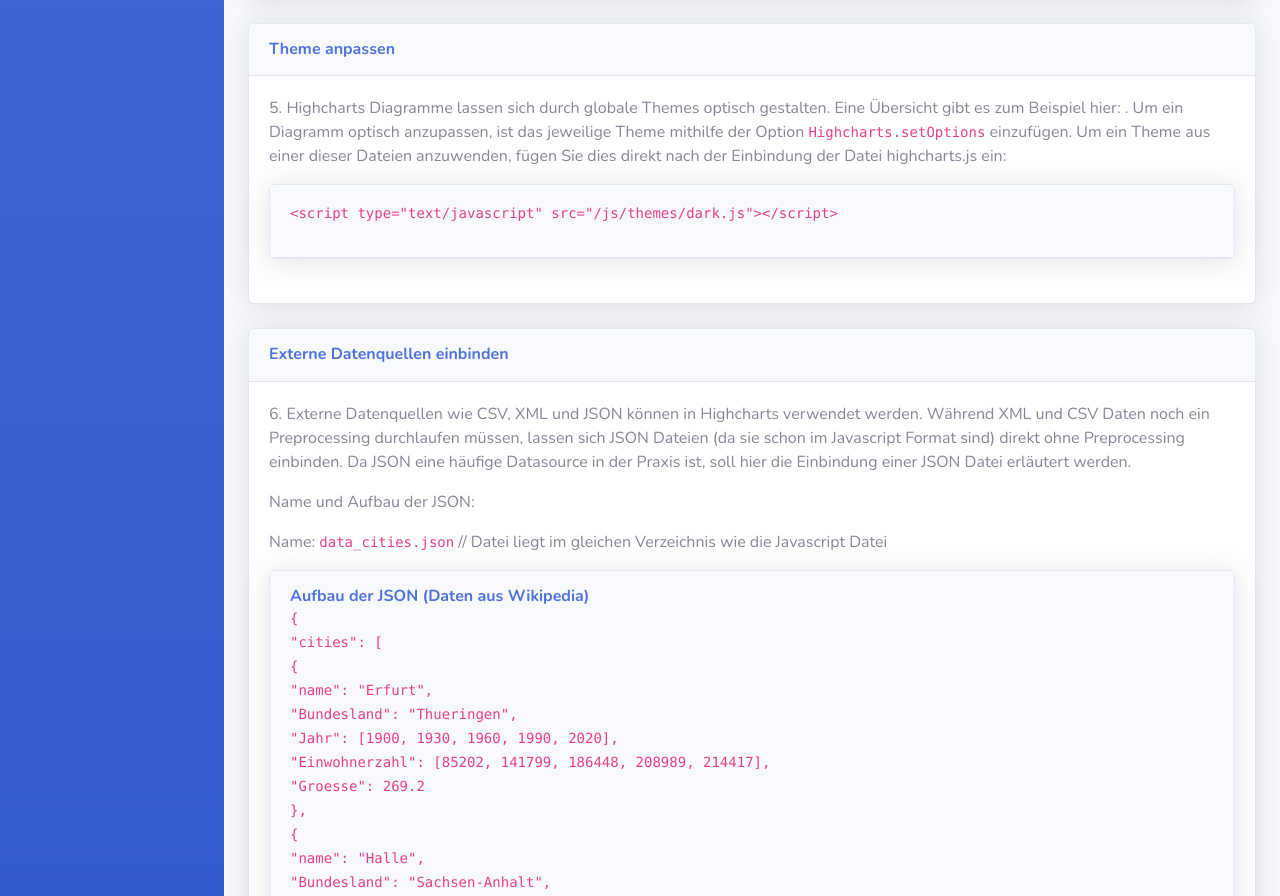
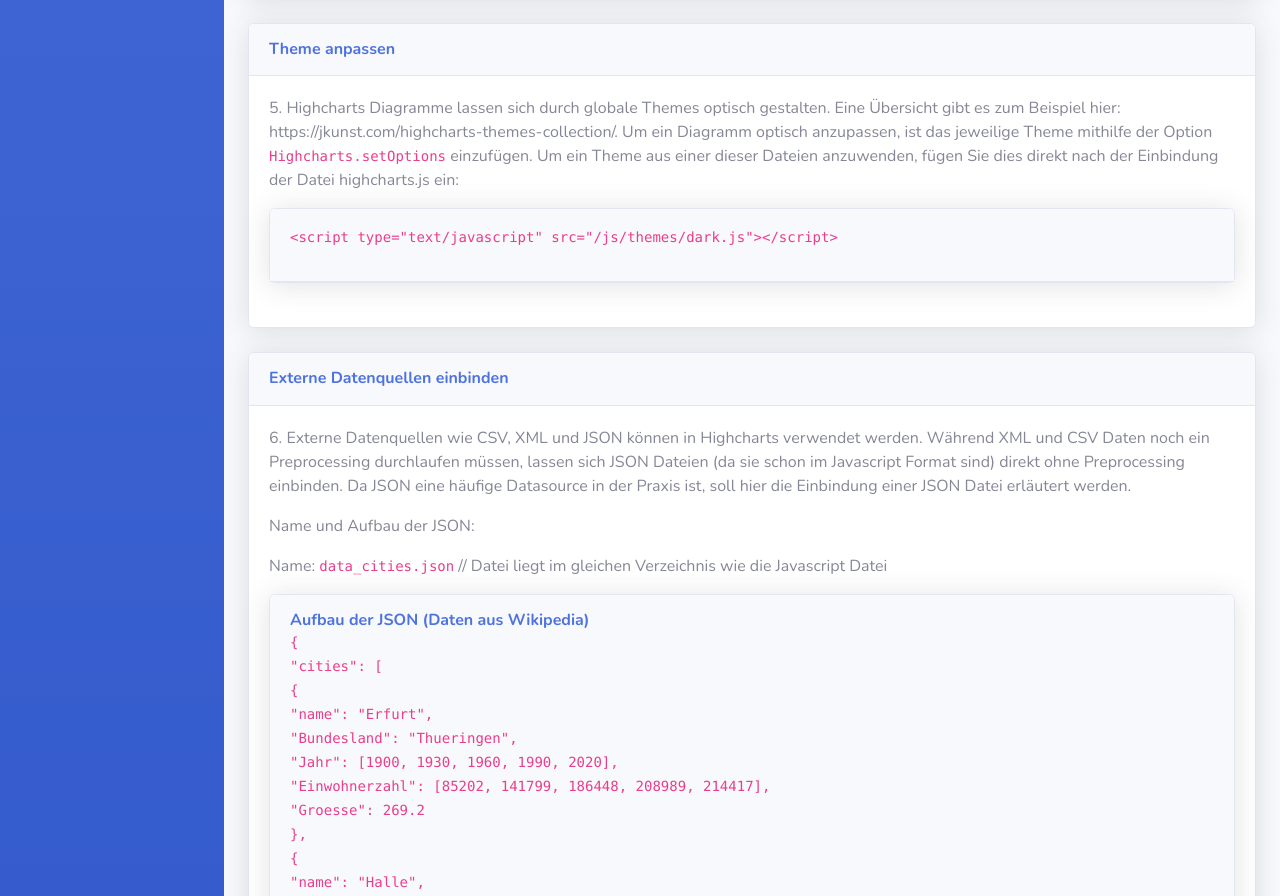
Before and after one commit to Andrrrea/cities, a website with bundled scripts: page firststeps.html in a window 1280 px wide. Shown: the part 1996-2892 px from the top of the page. Built offline with nearby package versions, Linux system fonts and the light colour scheme.

Commit message:
added link

```diff
--- a/firststeps.html
+++ b/firststeps.html
@@ -236,7 +236,7 @@
                                         <h6 class="m-0 font-weight-bold text-primary">Theme anpassen</h6>
                                     </div>
                                     <div class="card-body">
-                                        <p>5. Highcharts Diagramme lassen sich durch globale Themes optisch gestalten. Eine Übersicht gibt es zum Beispiel hier: <ahttps://jkunst.com/highcharts-themes-collection//a>. Um ein Diagramm optisch anzupassen, ist das jeweilige Theme mithilfe der Option <code>Highcharts.setOptions</code> einzufügen. Um ein Theme aus einer dieser Dateien anzuwenden, fügen Sie dies direkt nach der Einbindung der Datei highcharts.js ein:</p>
+                                        <p>5. Highcharts Diagramme lassen sich durch globale Themes optisch gestalten. Eine Übersicht gibt es zum Beispiel hier: <a>https://jkunst.com/highcharts-themes-collection/</a>. Um ein Diagramm optisch anzupassen, ist das jeweilige Theme mithilfe der Option <code>Highcharts.setOptions</code> einzufügen. Um ein Theme aus einer dieser Dateien anzuwenden, fügen Sie dies direkt nach der Einbindung der Datei highcharts.js ein:</p>
                                         <div class="card shadow mb-4">
                                             <div class="card-header py-3">
                                                 <h6 class="m-0 font-weight-bold text-primary"></h6>
```
